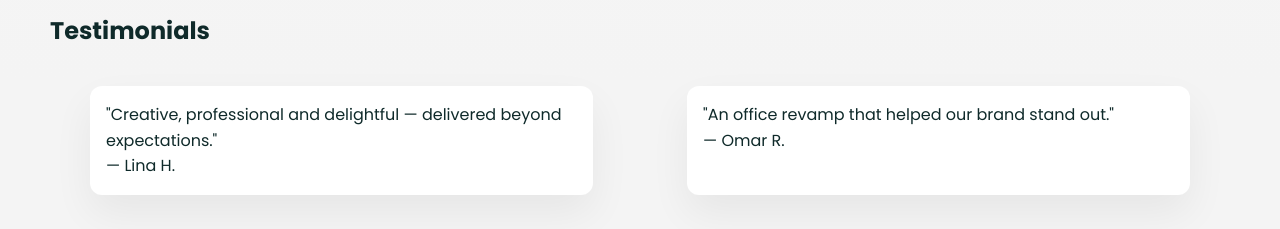
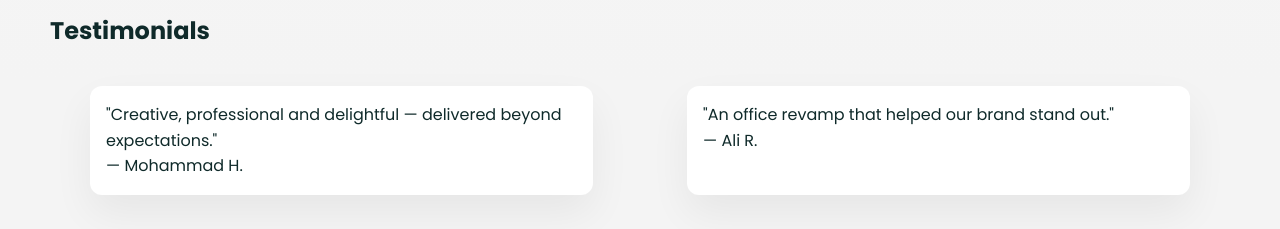
Before and after one commit to Dabbous129/interior, a plain HTML site: page index.html in a window 1280 px wide. Shown: the part 1300-1529 px from the top of the page. Drawn offline with nearby package versions, Linux system fonts and the light colour scheme.

Commit message:
Update index.html

```diff
--- a/index.html
+++ b/index.html
@@ -85,8 +85,8 @@
     <section class="container reveal">
       <h2>Testimonials</h2>
       <div class="test-grid" style="display:grid;grid-template-columns:repeat(2,1fr);gap:14px">
-        <blockquote class="card">"Creative, professional and delightful — delivered beyond expectations."<footer>— Lina H.</footer></blockquote>
-        <blockquote class="card">"An office revamp that helped our brand stand out." <footer>— Omar R.</footer></blockquote>
+        <blockquote class="card">"Creative, professional and delightful — delivered beyond expectations."<footer>— Mohammad H.</footer></blockquote>
+        <blockquote class="card">"An office revamp that helped our brand stand out." <footer>— Ali R.</footer></blockquote>
       </div>
     </section>
 
```
